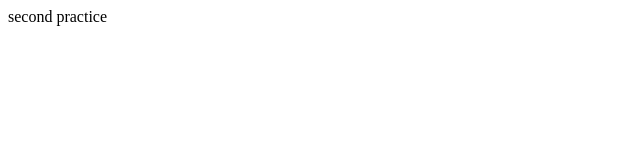
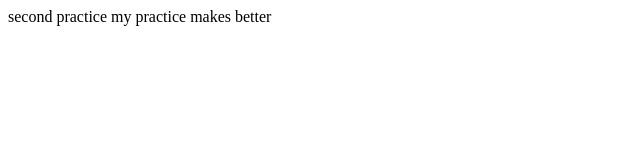
Before and after one commit to mustafadurmusNl/yourapp, a plain HTML site: page index.html in a window 1280 px wide. Shown: the whole page, without its empty margins (0-640 px from the left). Drawn offline with Linux system fonts and the light colour scheme.

Commit message:
second version

```diff
--- a/index.html
+++ b/index.html
@@ -4,5 +4,6 @@
     </head>
 <body>
 second practice
+my practice makes better
 </body>
     </html>
```
Also changed, not shown: log.txt (added).
